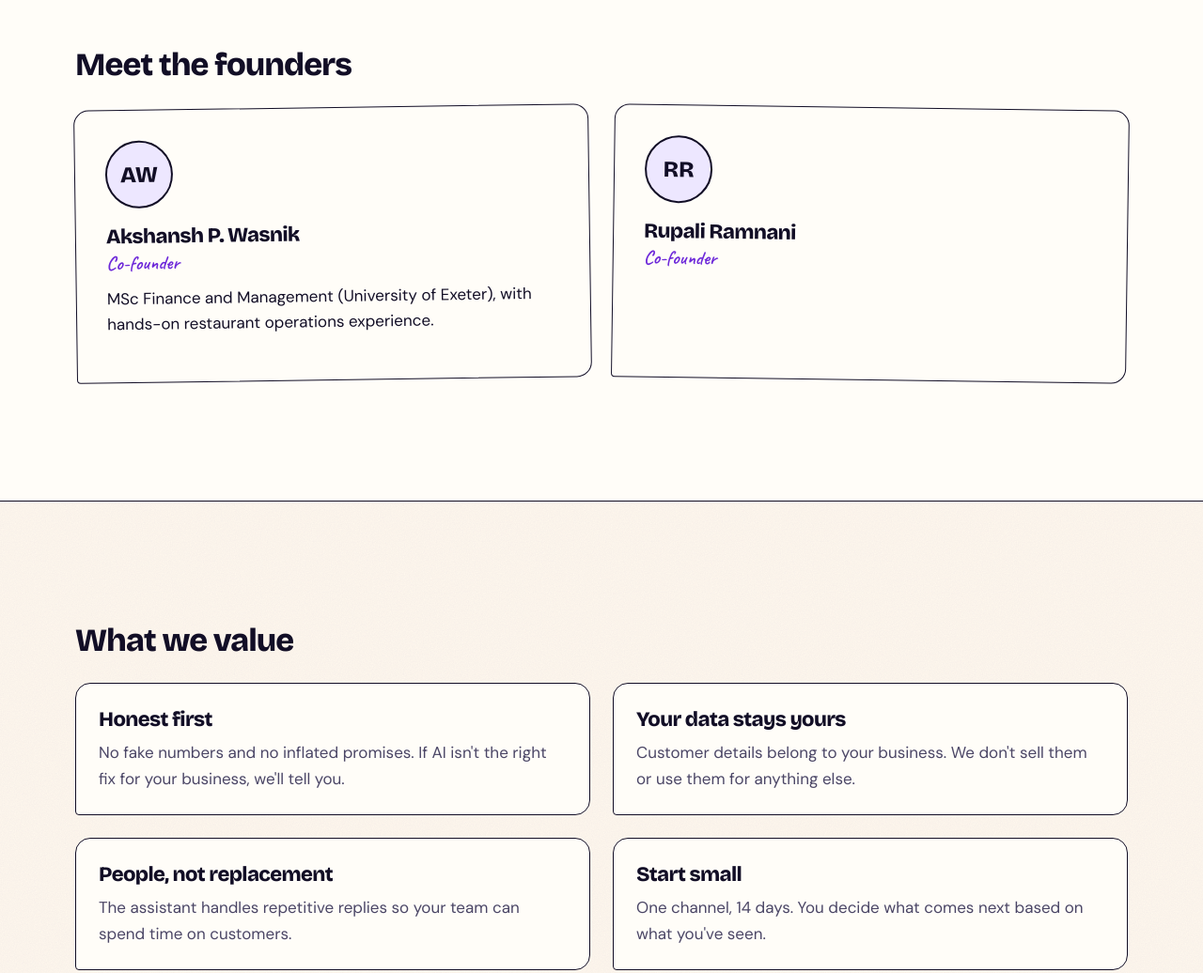
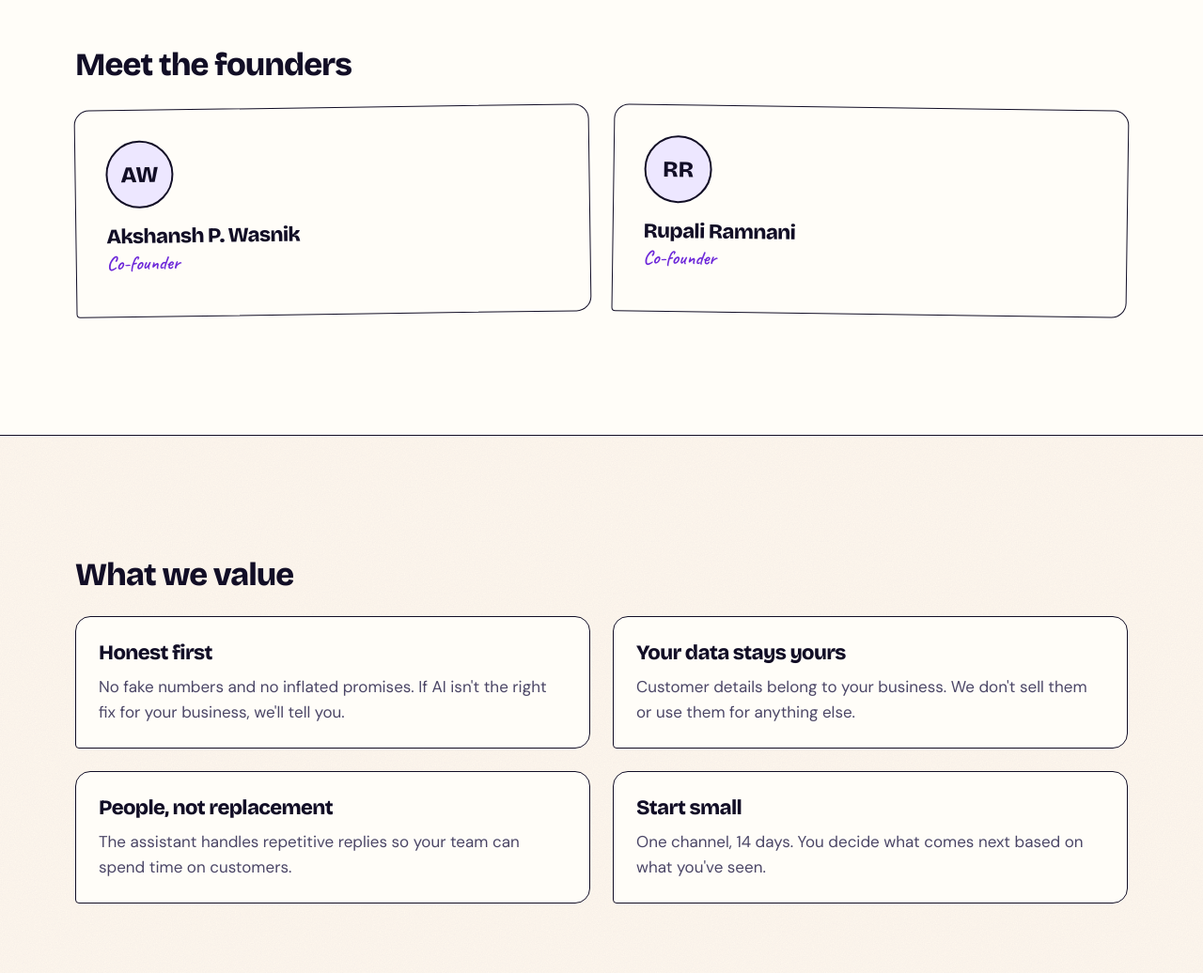
Before and after one commit to akkshhanshwasnik/veloup-website, a plain HTML site: page about.html in a window 1280 px wide. Shown: the part 1260-2296 px from the top of the page at 94% size. Drawn offline with Linux system fonts and the light colour scheme.

Commit message:
Founder cards: names only
Co-Authored-By: Claude Opus 5.5 <noreply@anthropic.com>

```diff
--- a/about.html
+++ b/about.html
@@ -55,7 +55,7 @@
     <section class="bg-tint"><div class="container">
       <h2>Meet the founders</h2>
       <ul class="founder-cards">
-        <li class="founder-card"><span class="fc-avatar" aria-hidden="true">AW</span><h3>Akshansh P. Wasnik</h3><p class="fc-role">Co-founder</p><p>MSc Finance and Management (University of Exeter), with hands-on restaurant operations experience.</p></li>
+        <li class="founder-card"><span class="fc-avatar" aria-hidden="true">AW</span><h3>Akshansh P. Wasnik</h3><p class="fc-role">Co-founder</p></li>
         <li class="founder-card"><span class="fc-avatar" aria-hidden="true">RR</span><h3>Rupali Ramnani</h3><p class="fc-role">Co-founder</p></li>
       </ul>
     </div></section>
```
